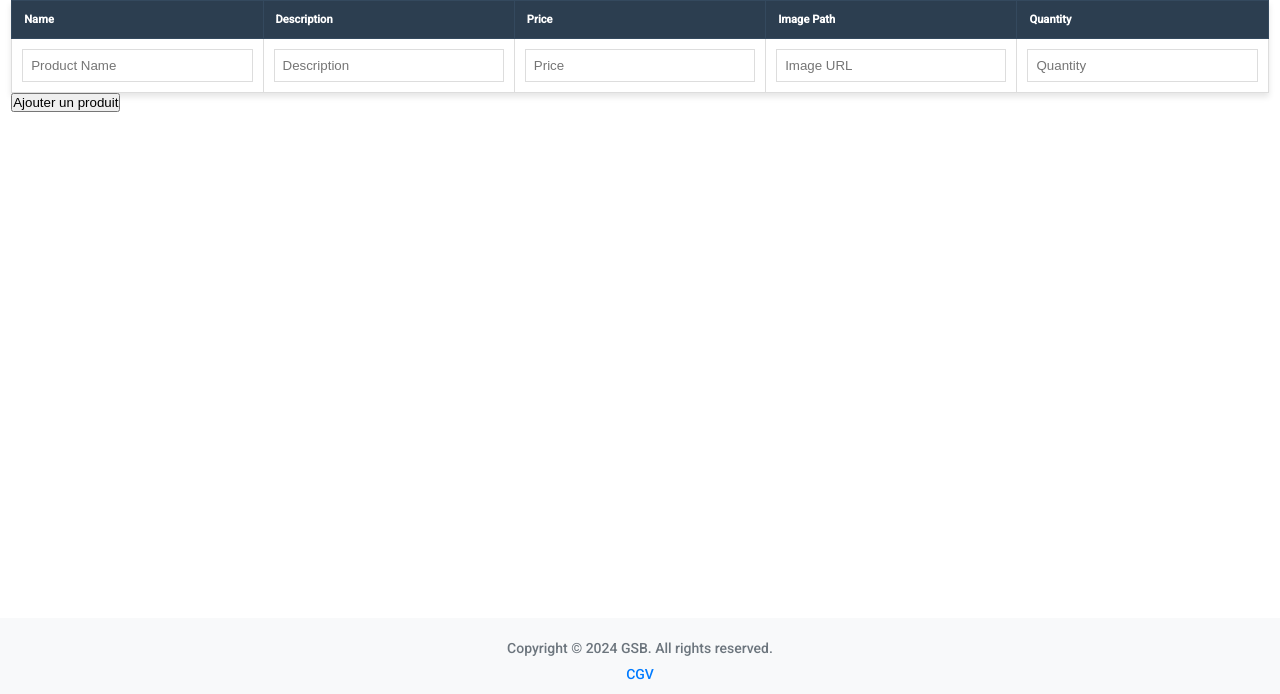
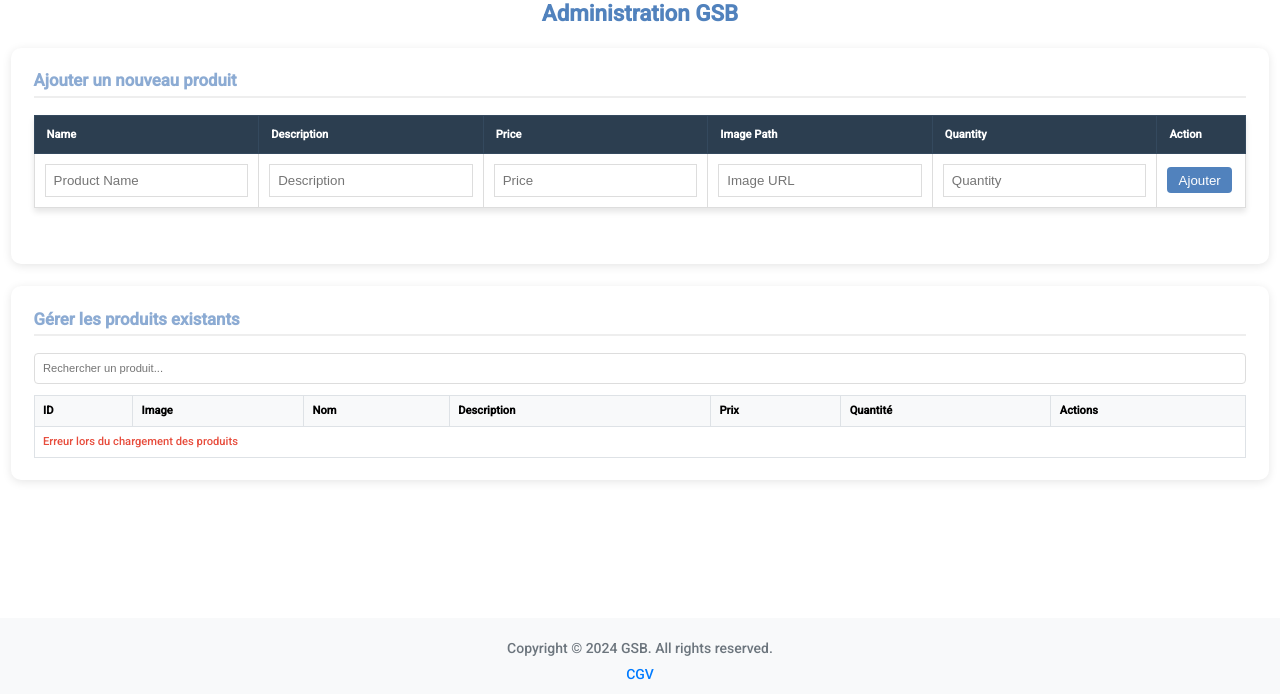
Before and after one commit to fluffy1211/GSB-FrontWeb, a PHP site: page /admin.html in a window 1280 px wide. Shown: the part 106-800 px from the top of the page. Run offline with PHP 8.4, Linux system fonts and the light colour scheme; some libraries are stand-ins or nearby versions.

Commit message:
feat: implement product management features

```diff
--- a/admin.html
+++ b/admin.html
@@ -3,24 +3,23 @@
 <head>
     <meta charset="UTF-8">
     <meta name="viewport" content="width=device-width, initial-scale=1.0">
-    <title>Document</title>
-        <meta charset="UTF-8">
-        <meta name="viewport" content="width=device-width, initial-scale=1.0">
-        <title>Document</title>
+    <title>Admin Panel - GSB</title>
     <link rel="stylesheet" href="css/style.css">
     <!-- Font Awesome -->
     <link rel="stylesheet" href="https://cdnjs.cloudflare.com/ajax/libs/font-awesome/6.6.0/css/all.min.css"
-            integrity="sha512-Kc323vGBEqzTmouAECnVceyQqyqdsSiqLQISBL29aUW4U/M7pSPA/gEUZQqv1cwx4OnYxTxve5UMg5GT6L4JJg=="
+        integrity="sha512-Kc323vGBEqzTmouAECnVceyQqyqdsSiqLQISBL29aUW4U/M7pSPA+gEUZQqv1cwx4OnYxTxve5UMg5GT6L4JJg=="
         crossorigin="anonymous" referrerpolicy="no-referrer" />
     <script src="js/template.js" defer></script>
     <script src="js/nav.js" defer></script>
     <script src="js/admin.js" defer></script>
 </head>
 <body>
-    <header id="header-placeholder">
-    </header>
+    <header id="header-placeholder"></header>
     <main>
+        <h1 class="admin-title">Administration GSB</h1>
 
+        <section class="admin-section">
+            <h2>Ajouter un nouveau produit</h2>
             <table class="inventory-table">
                 <thead>
                     <tr>
@@ -29,6 +28,7 @@
                         <th>Price</th>
                         <th>Image Path</th>
                         <th>Quantity</th>
+                        <th>Action</th>
                     </tr>
                 </thead>
                 <tbody>
@@ -38,13 +38,38 @@
                         <td><input type="number" placeholder="Price" step="0.01"></td>
                         <td><input type="text" placeholder="Image URL"></td>
                         <td><input type="number" placeholder="Quantity"></td>
+                        <td><button id="product" class="admin-btn">Ajouter</button></td>
                     </tr>
                 </tbody>
             </table>
+            <div id="message" class="admin-message"></div>
+        </section>
 
-        <button id="product">Ajouter un produit</button>
-        <div id="message"></div>
-
+        <section class="admin-section">
+            <h2>Gérer les produits existants</h2>
+            <div class="admin-filter">
+                <input type="text" id="product-search" placeholder="Rechercher un produit...">
+            </div>
+            <div id="products-container" class="admin-products">
+                <table class="admin-table">
+                    <thead>
+                        <tr>
+                            <th>ID</th>
+                            <th>Image</th>
+                            <th>Nom</th>
+                            <th>Description</th>
+                            <th>Prix</th>
+                            <th>Quantité</th>
+                            <th>Actions</th>
+                        </tr>
+                    </thead>
+                    <tbody id="products-list">
+                        <!-- Products will be loaded here dynamically -->
+                        <tr><td colspan="7" class="loading-message">Chargement des produits...</td></tr>
+                    </tbody>
+                </table>
+            </div>
+        </section>
     </main>
 
     <footer id="footer-placeholder"></footer>
--- a/css/style.css
+++ b/css/style.css
@@ -1984,3 +1984,121 @@
         width: 30%;
     }
 }
+
+/* Admin Panel Styles */
+.admin-title {
+    text-align: center;
+    margin-bottom: 2rem;
+    color: var(--primary-color);
+}
+
+.admin-section {
+    background-color: white;
+    border-radius: 10px;
+    padding: 2rem;
+    margin-bottom: 2rem;
+    box-shadow: 0 2px 10px rgba(0, 0, 0, 0.1);
+}
+
+.admin-section h2 {
+    color: var(--secondary-color);
+    margin-bottom: 1.5rem;
+    border-bottom: 2px solid #eee;
+    padding-bottom: 0.5rem;
+}
+
+.admin-btn {
+    background-color: var(--primary-color);
+    color: white;
+    border: none;
+    padding: 0.5rem 1rem;
+    border-radius: 4px;
+    cursor: pointer;
+    display: flex;
+    align-items: center;
+    justify-content: center;
+    gap: 0.5rem;
+    transition: background-color 0.3s;
+}
+
+.admin-btn:hover {
+    background-color: var(--secondary-color);
+}
+
+.admin-btn.delete-product {
+    background-color: #e74c3c;
+}
+
+.admin-btn.delete-product:hover {
+    background-color: #c0392b;
+}
+
+.admin-message {
+    margin-top: 1rem;
+    padding: 1rem;
+    border-radius: 4px;
+    font-weight: bold;
+}
+
+.admin-message.success {
+    background-color: #d4edda;
+    color: #155724;
+}
+
+.admin-message.error {
+    background-color: #f8d7da;
+    color: #721c24;
+}
+
+.admin-table {
+    width: 100%;
+    border-collapse: collapse;
+    margin-top: 1rem;
+}
+
+.admin-table th,
+.admin-table td {
+    padding: 0.75rem;
+    border: 1px solid #dee2e6;
+    text-align: left;
+}
+
+.admin-table th {
+    background-color: #f8f9fa;
+    font-weight: bold;
+}
+
+.admin-table tr:nth-child(even) {
+    background-color: #f8f9fa;
+}
+
+.admin-product-image {
+    width: 60px;
+    height: 60px;
+    object-fit: cover;
+    border-radius: 4px;
+}
+
+.admin-filter {
+    margin-bottom: 1rem;
+}
+
+.admin-filter input {
+    width: 100%;
+    padding: 0.75rem;
+    border: 1px solid #ddd;
+    border-radius: 4px;
+    font-size: 1rem;
+}
+
+.loading-message,
+.no-products,
+.error-message {
+    text-align: center;
+    padding: 2rem;
+    color: #666;
+}
+
+.error-message {
+    color: #e74c3c;
+}
--- a/js/admin.js
+++ b/js/admin.js
@@ -1,5 +1,16 @@
 const messageDiv = document.getElementById('message');
-console.log('admin.js');
+console.log('admin.js loaded');
+
+// Base URL for API calls
+const API_BASE_URL = 'http://localhost:3001';
+
+// Initialize the admin page
+document.addEventListener('DOMContentLoaded', () => {
+    loadProducts();
+    setupSearchFilter();
+});
+
+// Handle product addition
 document.getElementById('product').addEventListener('click', async () => {
     const name = document.querySelector('input[placeholder="Product Name"]').value;
     const description = document.querySelector('input[placeholder="Description"]').value;
@@ -10,7 +21,7 @@
     const productData = { name, description, price, imagePath, quantity };
 
     try {
-        const response = await fetch('http://192.168.1.61:3001/admin/add', {
+        const response = await fetch(`${API_BASE_URL}/admin/add`, {
             method: 'POST',
             headers: {
                 'Content-Type': 'application/json'
@@ -18,19 +29,139 @@
             body: JSON.stringify(productData)
         });
 
+        if (response.ok) {
+            console.log('Product added successfully');
+            messageDiv.textContent = "Produit bien ajouté!";
+            messageDiv.className = "admin-message success";
 
+            // Clear form
+            document.querySelectorAll('input[type="text"], input[type="number"]').forEach(input => {
+                input.value = '';
+            });
 
-        if (response.ok) {
-            console.log('ça marche');
-            messageDiv.textContent = "Produit bien ajouté!";
+            // Reload products list
+            loadProducts();
         } else {
-            console.log("Erreur dans l'ajout");
+            console.log("Error adding product");
             messageDiv.textContent = "Erreur dans l'ajout";
+            messageDiv.className = "admin-message error";
         }
     } catch (error) {
         console.error('Error:', error);
-        console.log('Erreur dans la requête');
-        const messageDiv = document.getElementById('message');
         messageDiv.textContent = "Erreur dans la requête";
+        messageDiv.className = "admin-message error";
     }
 });
+
+// Load all products from the database
+async function loadProducts() {
+    const productsList = document.getElementById('products-list');
+
+    try {
+        const response = await fetch(`${API_BASE_URL}/admin/products`);
+        if (!response.ok) {
+            throw new Error('Failed to fetch products');
+        }
+
+        const products = await response.json();
+
+        if (products.length === 0) {
+            productsList.innerHTML = `<tr><td colspan="7" class="no-products">Aucun produit trouvé</td></tr>`;
+            return;
+        }
+
+        productsList.innerHTML = products.map(product => `
+            <tr data-id="${product.id_product}" data-name="${product.name}">
+                <td>${product.id_product}</td>
+                <td>
+                    <img src="${product.imagePath || 'assets/placeholder-product.png'}"
+                         alt="${product.name}"
+                         class="admin-product-image"
+                         onerror="this.src='assets/placeholder-product.png'">
+                </td>
+                <td>${product.name}</td>
+                <td class="product-description">${product.description.substring(0, 50)}${product.description.length > 50 ? '...' : ''}</td>
+                <td>${product.price}€</td>
+                <td>${product.quantity}</td>
+                <td>
+                    <button class="admin-btn delete-product" data-id="${product.id_product}">
+                        <i class="fas fa-trash"></i> Supprimer
+                    </button>
+                </td>
+            </tr>
+        `).join('');
+
+        // Add event listeners to delete buttons
+        document.querySelectorAll('.delete-product').forEach(button => {
+            button.addEventListener('click', handleDeleteProduct);
+        });
+
+    } catch (error) {
+        console.error('Error loading products:', error);
+        productsList.innerHTML = `<tr><td colspan="7" class="error-message">Erreur lors du chargement des produits</td></tr>`;
+    }
+}
+
+// Handle product deletion
+async function handleDeleteProduct(event) {
+    const productId = event.currentTarget.dataset.id;
+    const productRow = event.currentTarget.closest('tr');
+    const productName = productRow.dataset.name;
+
+    if (confirm(`Êtes-vous sûr de vouloir supprimer "${productName}" ?`)) {
+        try {
+            const response = await fetch(`${API_BASE_URL}/admin/product/${productId}`, {
+                method: 'DELETE',
+                headers: {
+                    'Content-Type': 'application/json'
+                }
+            });
+
+            if (response.ok) {
+                // Remove the row from the table
+                productRow.remove();
+
+                // Show success message
+                messageDiv.textContent = `Produit "${productName}" supprimé avec succès`;
+                messageDiv.className = "admin-message success";
+
+                // Check if table is now empty
+                const productsList = document.getElementById('products-list');
+                if (productsList.children.length === 0) {
+                    productsList.innerHTML = `<tr><td colspan="7" class="no-products">Aucun produit trouvé</td></tr>`;
+                }
+            } else {
+                const error = await response.json();
+                messageDiv.textContent = `Erreur: ${error.error || 'Une erreur est survenue'}`;
+                messageDiv.className = "admin-message error";
+            }
+        } catch (error) {
+            console.error('Error deleting product:', error);
+            messageDiv.textContent = "Erreur lors de la suppression du produit";
+            messageDiv.className = "admin-message error";
+        }
+    }
+}
+
+// Setup the search filter
+function setupSearchFilter() {
+    const searchInput = document.getElementById('product-search');
+    if (!searchInput) return;
+
+    searchInput.addEventListener('input', () => {
+        const searchTerm = searchInput.value.toLowerCase();
+        const productRows = document.querySelectorAll('#products-list tr');
+
+        productRows.forEach(row => {
+            const productName = row.dataset.name?.toLowerCase() || '';
+            const productId = row.dataset.id || '';
+            const description = row.querySelector('.product-description')?.textContent?.toLowerCase() || '';
+
+            if (productName.includes(searchTerm) || productId.includes(searchTerm) || description.includes(searchTerm)) {
+                row.style.display = '';
+            } else {
+                row.style.display = 'none';
+            }
+        });
+    });
+}
--- a/routes/adminRoute.js
+++ b/routes/adminRoute.js
@@ -5,6 +5,7 @@
 router.post('/add', adminController.addProduct)
 router.post('/addPraticien', adminController.addPraticien);
 router.delete('/praticien/:id', adminController.removePraticien);
-
+router.delete('/product/:id', adminController.removeProduct);
+router.get('/products', adminController.getProducts);
 
 module.exports = router;
```
Also changed, not shown: controllers/adminController.js (+73 -0 lines). Lines whose indentation alone changed are shown as unchanged.
